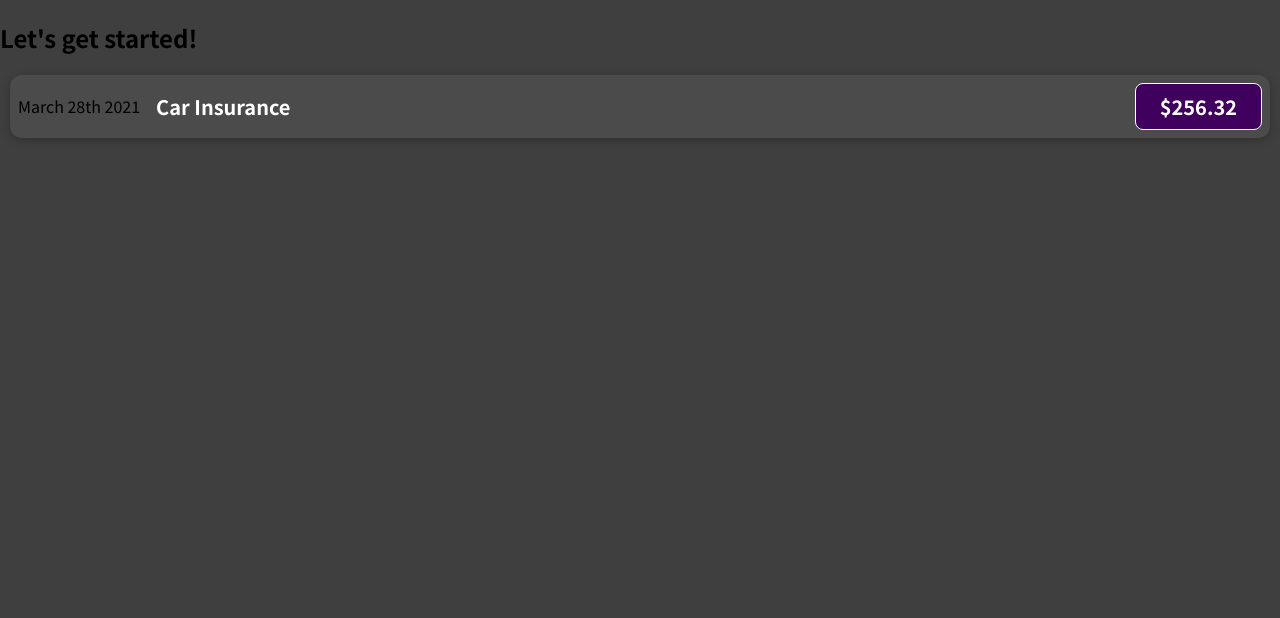
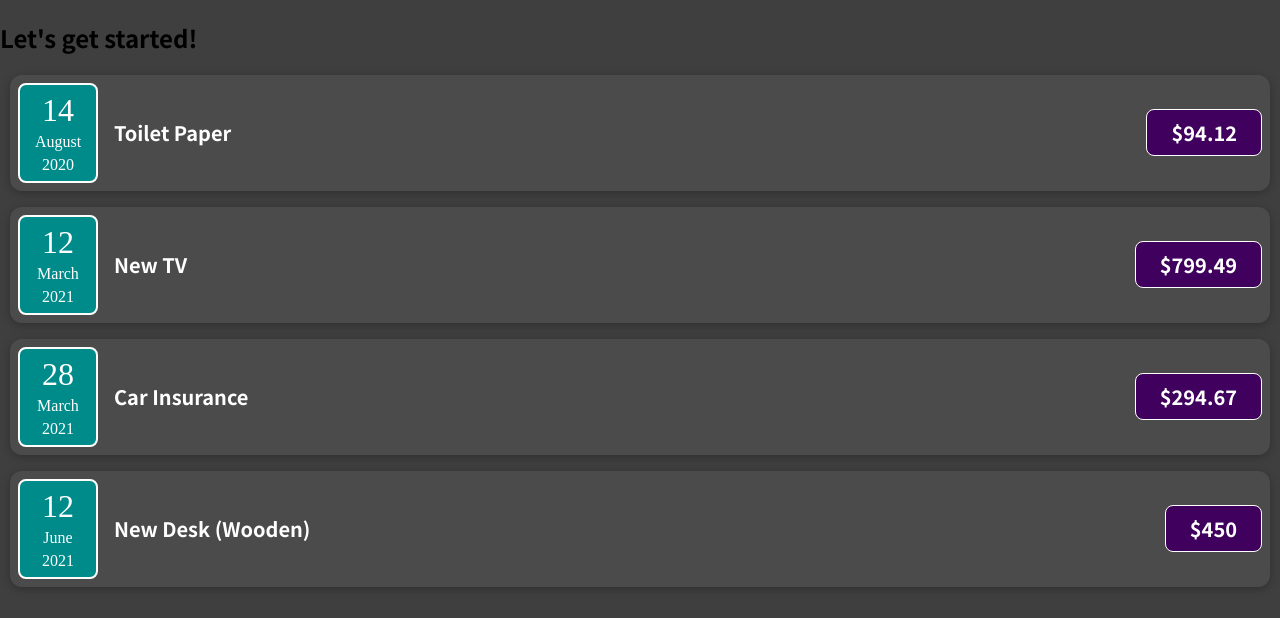
Before and after one commit to Hosseinhgz/expense-tracker-react, a JavaScript app: page / in a window 1280 px wide. Shown: the top 618 px of the page. Built offline with nearby package versions, Linux system fonts and the light colour scheme.

Commit message:
Add some more components.

```diff
--- a/src/App.js
+++ b/src/App.js
@@ -1,10 +1,30 @@
-import ExpenseItem from "./components/ExpenseItem";
-
+import AllExpenses from "./components/AllExpenses"
 function App() {
+    const expenses = [
+        {
+            id: 'e1',
+            title: 'Toilet Paper',
+            amount: 94.12,
+            date: new Date(2020, 7, 14),
+        },
+        { id: 'e2', title: 'New TV', amount: 799.49, date: new Date(2021, 2, 12) },
+        {
+            id: 'e3',
+            title: 'Car Insurance',
+            amount: 294.67,
+            date: new Date(2021, 2, 28),
+        },
+        {
+            id: 'e4',
+            title: 'New Desk (Wooden)',
+            amount: 450,
+            date: new Date(2021, 5, 12),
+        },
+    ];
   return (
     <div>
         <h2>Let's get started!</h2>
-        <ExpenseItem />
+        <AllExpenses expenses={expenses} />
     </div>
   );
 }
--- /dev/null
+++ b/src/components/AllExpenses.js
@@ -0,0 +1,33 @@
+import ExpenseItem from './ExpenseItem.js'
+import './AllExpenses.css'
+
+function AllExpenses(props){
+    const expenses = props.expenses
+    return(
+        <div className='expenses'>
+            <ExpenseItem
+                amount={expenses[0].amount}
+                title={expenses[0].title}
+                date={expenses[0].date}
+            />
+            <ExpenseItem
+                amount={expenses[1].amount}
+                title={expenses[1].title}
+                date={expenses[1].date}
+            />
+            <ExpenseItem
+                amount={expenses[2].amount}
+                title={expenses[2].title}
+                date={expenses[2].date}
+            />
+            <ExpenseItem
+                amount={expenses[3].amount}
+                title={expenses[3].title}
+                date={expenses[3].date}
+            />
+        </div>
+
+    )
+}
+
+export default AllExpenses
--- /dev/null
+++ b/src/components/ExpenseDate.css
@@ -0,0 +1,17 @@
+.date-container{
+    display: flex;
+    flex-direction: column;
+    border-radius: 8px;
+    border: white solid 2px;
+    background-color: darkcyan;
+    padding: 5px;
+    width: 80px;
+    height: 100px;
+    color: white;
+    justify-content: space-around;
+    align-items: center;
+    font-family: "Berlin Sans FB", serif;
+}
+.date-day{
+    font-size: 2rem;
+}
--- /dev/null
+++ b/src/components/ExpenseDate.js
@@ -0,0 +1,17 @@
+import './ExpenseDate.css'
+
+function ExpenseDate(props){
+    const month = props.date.toLocaleString('en-US', {month:'long'})
+    const year = props.date.getFullYear()
+    const day = props.date.toLocaleString('en-US', {day:'2-digit'})
+
+    return(
+        <div className='date-container'>
+            <div className='date-day'>{day}</div>
+            <div className='date-month'>{month}</div>
+            <div className='date-year'>{year}</div>
+        </div>
+    )
+}
+
+export default ExpenseDate
--- a/src/components/ExpenseItem.js
+++ b/src/components/ExpenseItem.js
@@ -1,11 +1,14 @@
 import './ExpenseItem.css'
+import ExpenseDate from './ExpenseDate'
 
-function ExpenseItem() {
+function ExpenseItem(props) {
     return (
         <div className='expense-item'>
-            <div>March 28th 2021</div>
-            <div className='expense-item__description'><h2>Car Insurance</h2></div>
-            <div className='expense-item__price'>$256.32</div>
+            <ExpenseDate date={props.date}/>
+            <div className='expense-item__description'>
+                <h2>{props.title}</h2>
+            </div>
+            <div className='expense-item__price'>${props.amount}</div>
         </div>
     )
 }
```
Also changed, not shown: src/components/AllExpenses.css (added), 1 other file (tests, documents, lock files or other folders).
